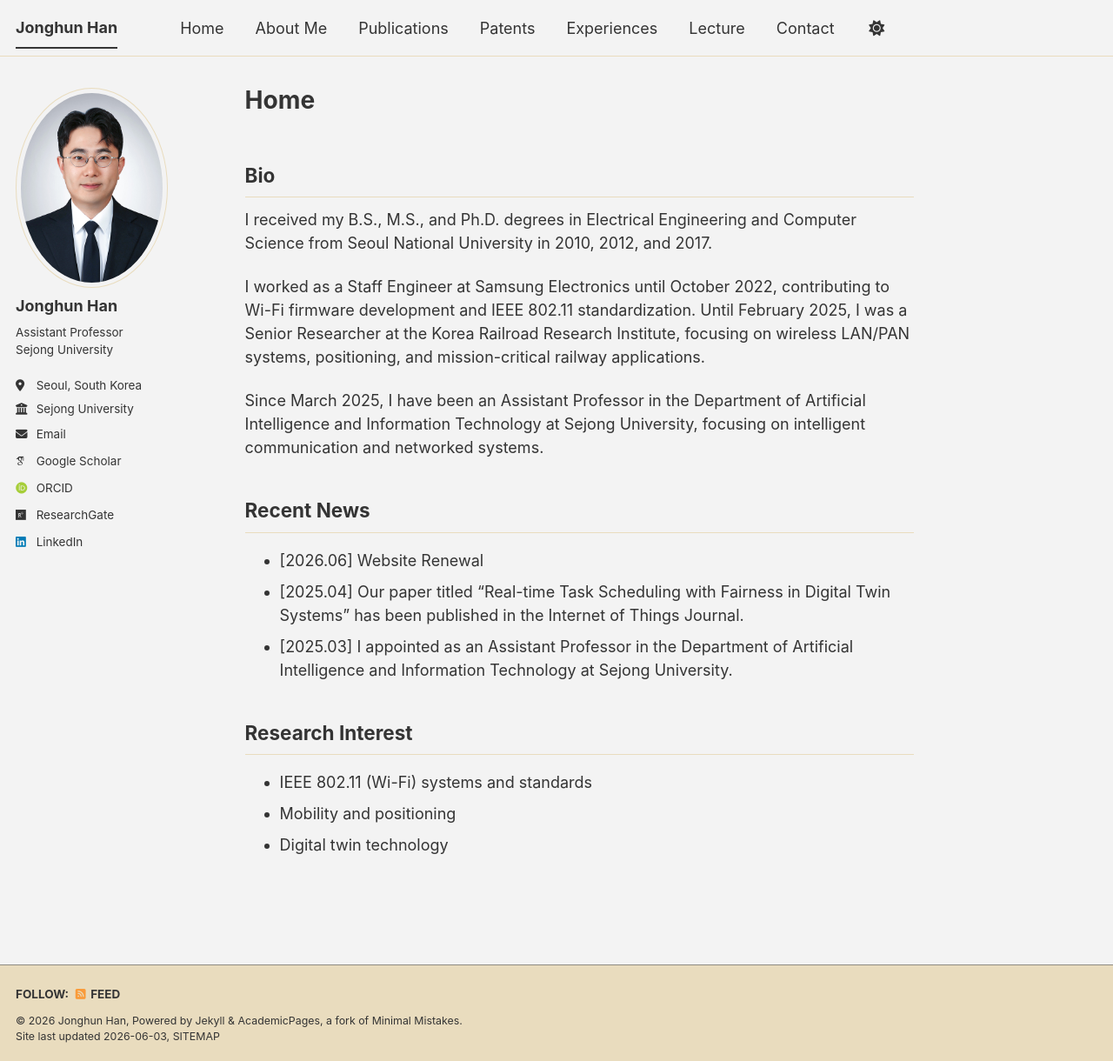
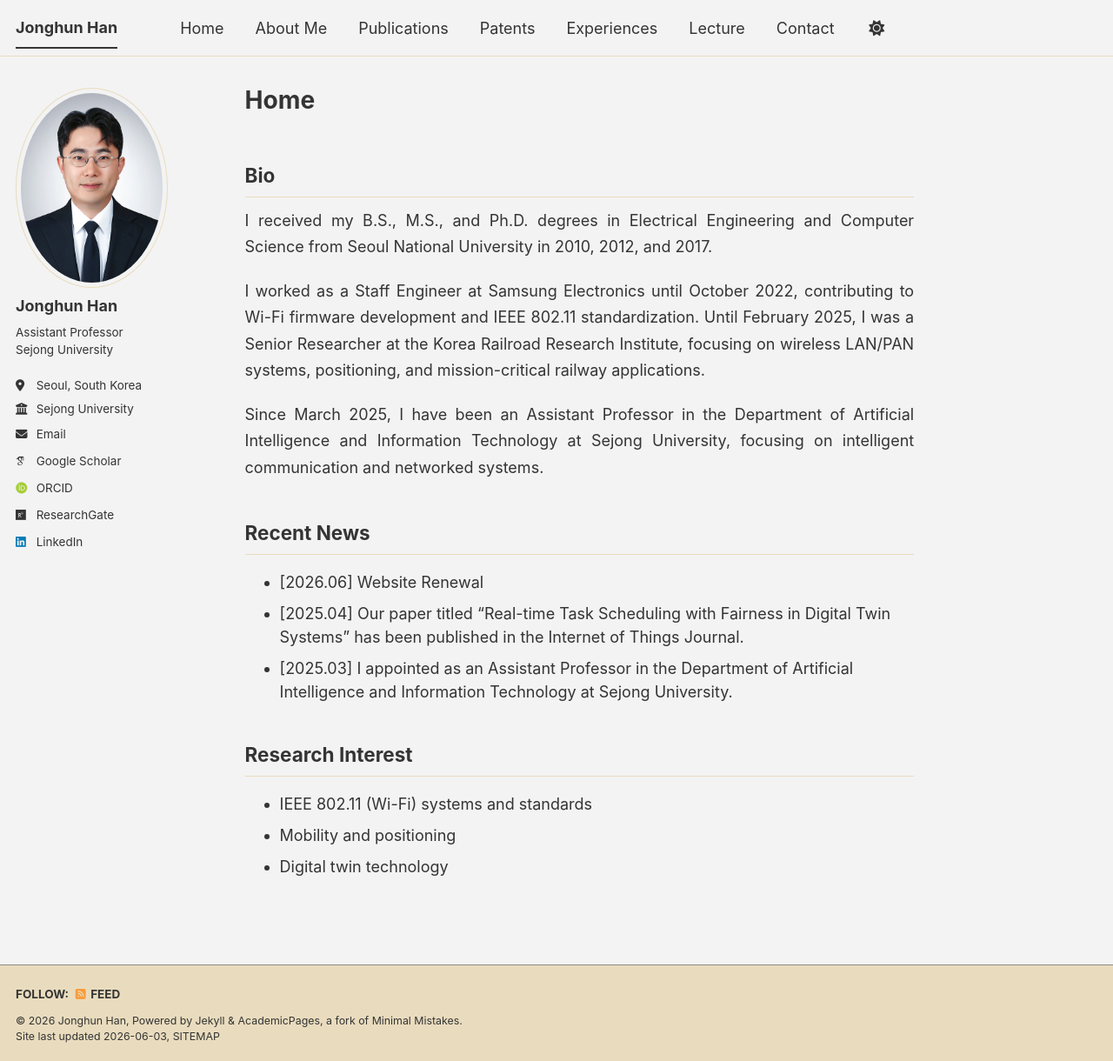
Before and after one commit to icnsl/icnsl.github.io, a Jekyll site: the page built from _pages/about.md, in a window 1280 px wide and 1220 px high. Shown: the whole window at 87% size. Built offline with Jekyll 4.4.1, drawn with Linux system fonts in a browser that asks for light colours; some web fonts are replaced; a script bundle is joined from its source files by our own code; library files that are not in the unit come from our copies.

Commit message:
Update _page.scss

```diff
--- a/_sass/layout/_page.scss
+++ b/_sass/layout/_page.scss
@@ -399,3 +399,15 @@
   font-size: $type-size-6;
   text-transform: uppercase;
 }
+
+/* Custom style for About Me bio */
+.page__content .bio-text {
+  text-align: justify;
+  text-justify: inter-word;
+  line-height: 1.7;
+  max-width: 820px;
+}
+
+.page__content .bio-text p {
+  margin-bottom: 1.1em;
+}
```
